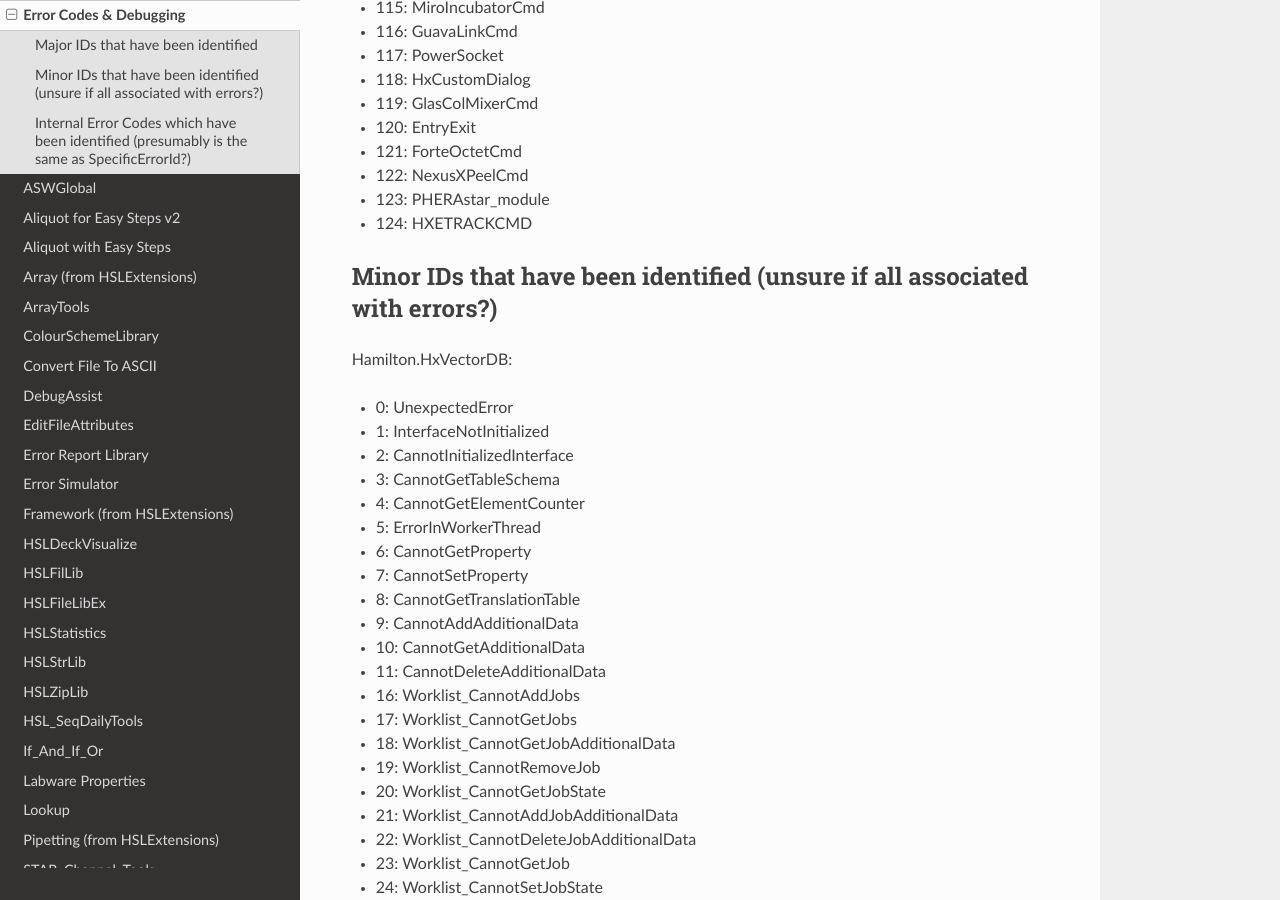
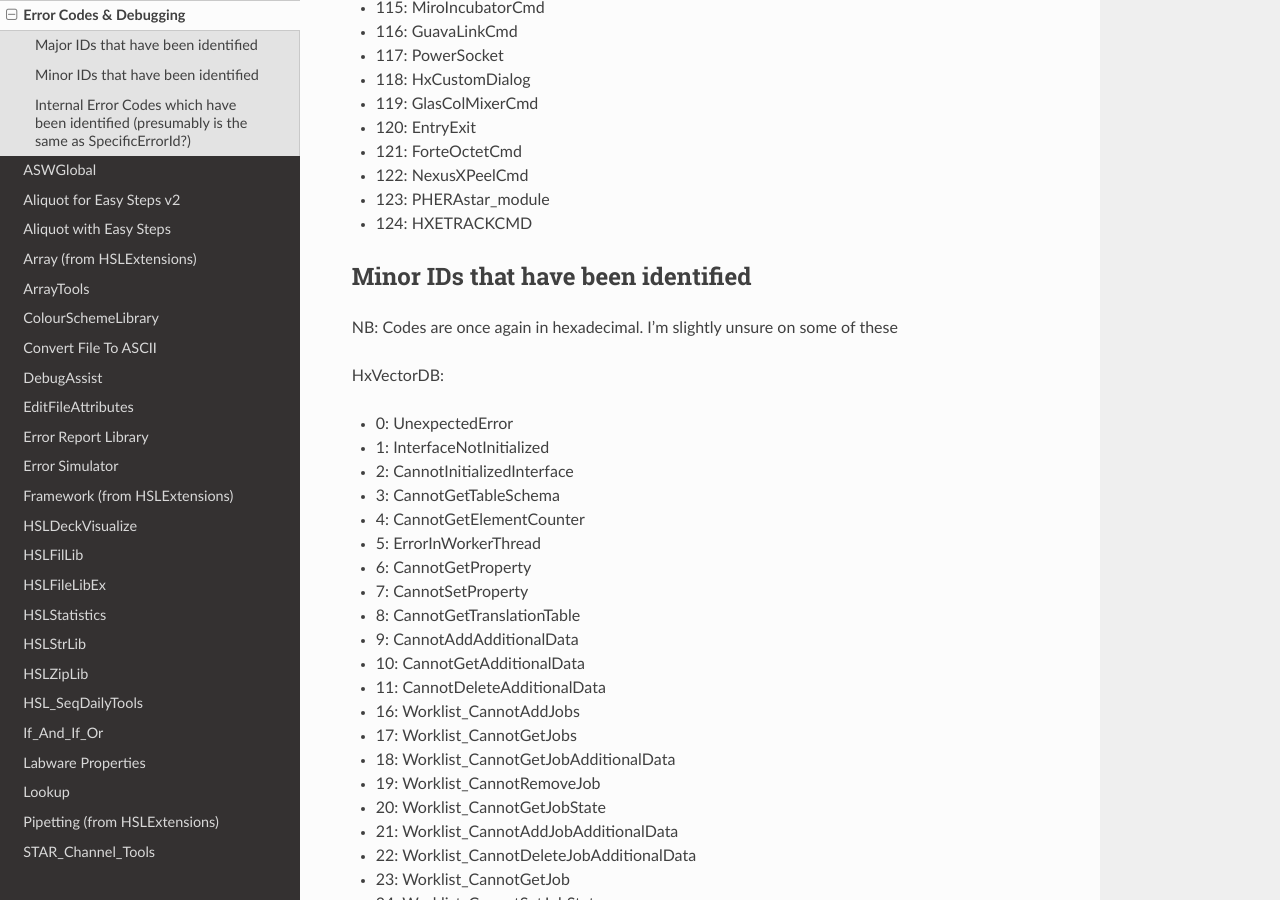
Before and after one commit to theonetruenerd/VenusLibraryDocumentation, a Sphinx documentation site: the page built from docs/source/ErrorCodes.rst, in a window 1280 px wide and 900 px high, scrolled down 3436 px. Built offline with Sphinx 7.4.7 and the Read the Docs theme 2.0.0, drawn with Linux system fonts in a browser that asks for light colours; pages that are not in the unit, such as notebooks, are missing from menus; some of the changed text lies outside the part shown.

Commit message:
Update ErrorCodes.rst

```diff
--- a/docs/source/ErrorCodes.rst
+++ b/docs/source/ErrorCodes.rst
@@ -139,10 +139,12 @@
 - 123: PHERAstar_module
 - 124: HXETRACKCMD
 
-Minor IDs that have been identified (unsure if all associated with errors?)
+Minor IDs that have been identified
 ------------------------------
 
-Hamilton.HxVectorDB:
+NB: Codes are once again in hexadecimal. I'm slightly unsure on some of these
+
+HxVectorDB:
 
 - 0: UnexpectedError
 - 1: InterfaceNotInitialized
@@ -208,7 +210,7 @@
 - 88: Tracking_CannotTrackActionCustomAction
 
 
-Hamilton.HxDatabase:
+HxDatabase:
 
 - 00: Global
 - 01: Singleton
```
